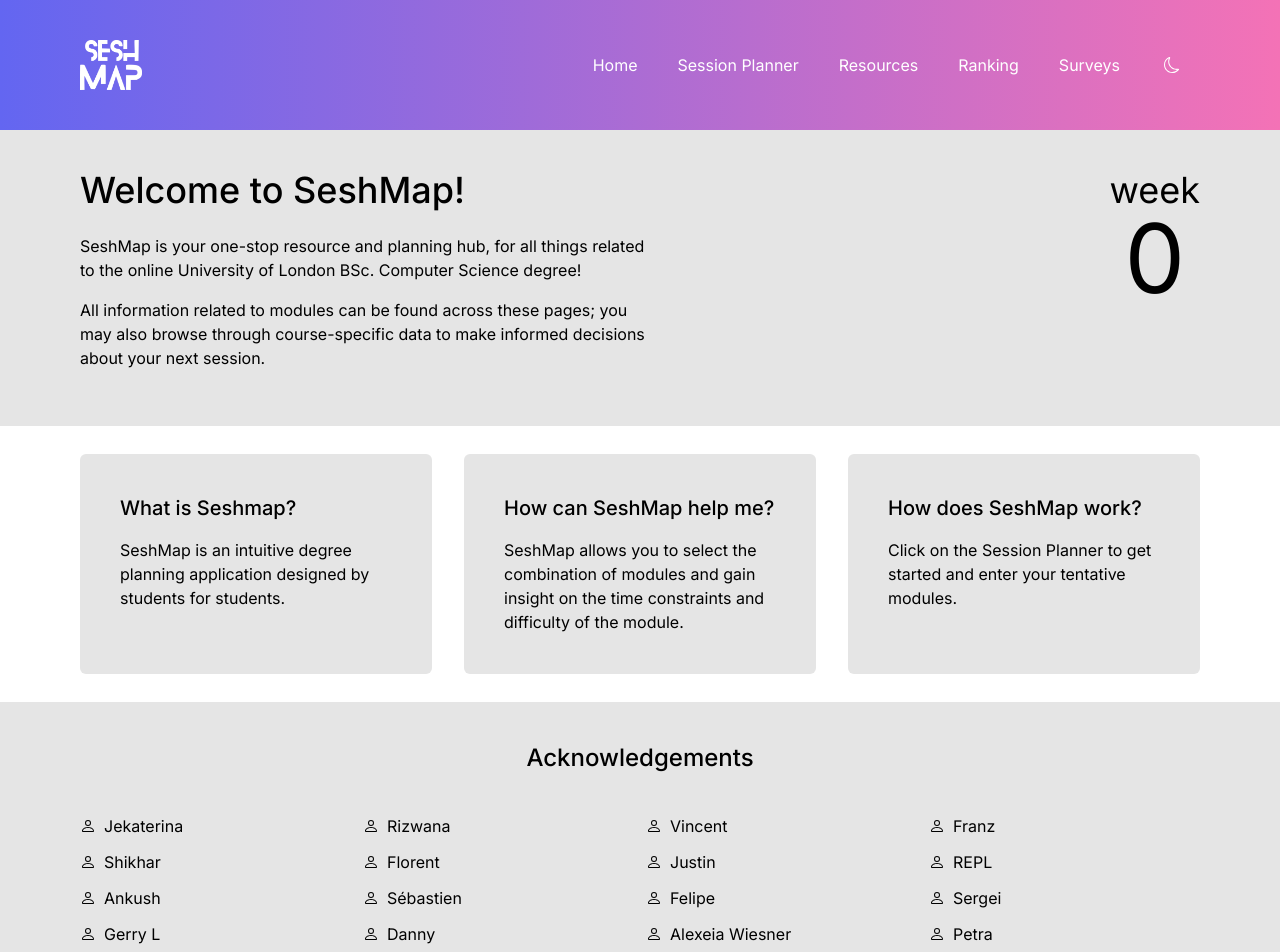
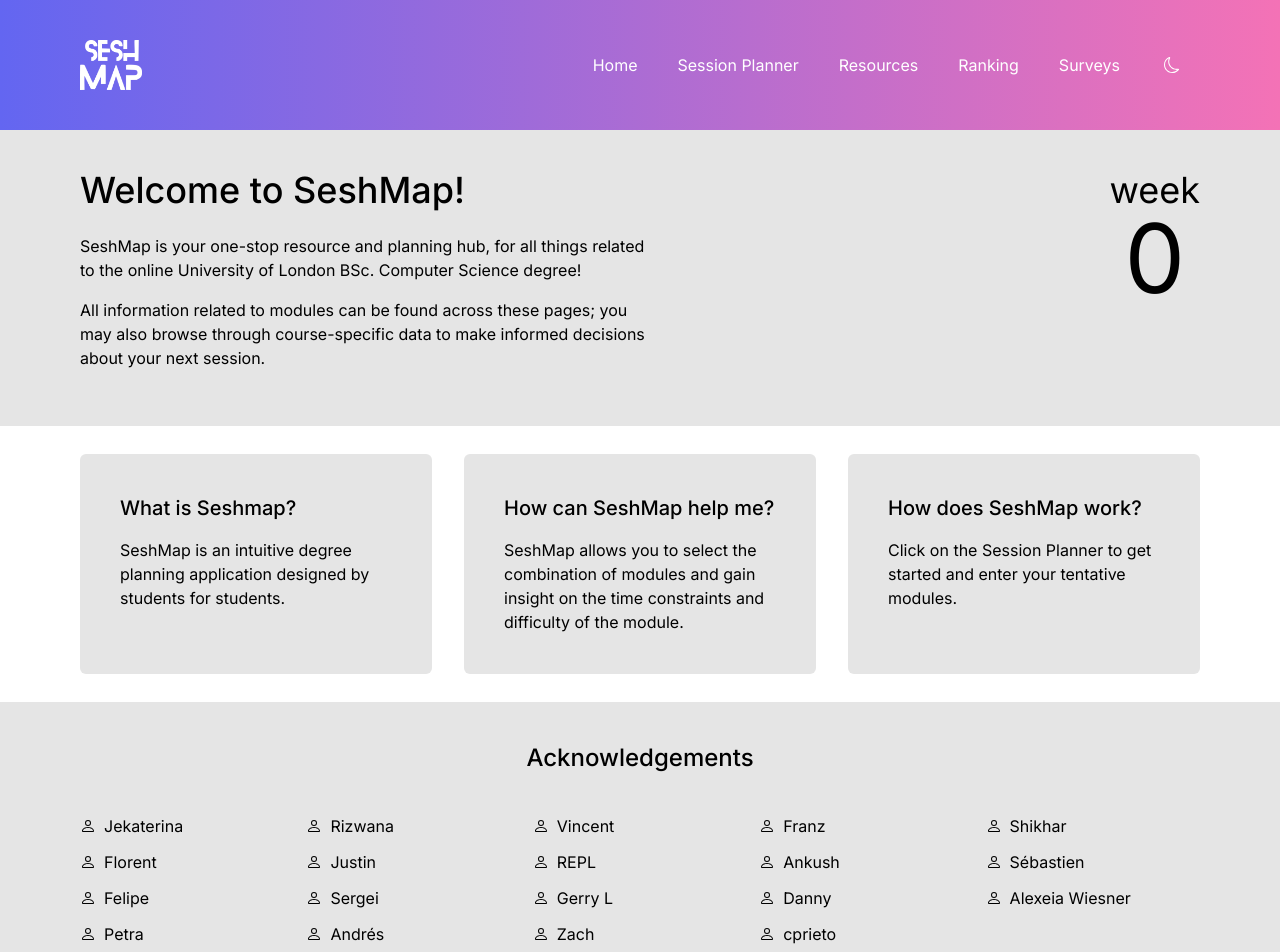
Before and after one commit to jberkovica/SeshMap, a Next.js app: page / in a window 1280 px wide. Shown: the top 952 px of the page. Built offline with nearby package versions, Linux system fonts and the light colour scheme.

Commit message:
xl 5 for contributors

```diff
--- a/src/components/home/home-acknowledgements/home-acknowledgements.tsx
+++ b/src/components/home/home-acknowledgements/home-acknowledgements.tsx
@@ -11,7 +11,7 @@
                 <h2 className="mb-10 text-center text-2xl font-medium">
                     Acknowledgements
                 </h2>
-                <div className="grid grid-cols-2 justify-items-start gap-3 md:grid-cols-3 lg:grid-cols-4">
+                <div className="grid grid-cols-2 justify-items-start gap-3 md:grid-cols-3 lg:grid-cols-4 xl:grid-cols-5">
                     {contributors.map(({ name, link }) => (
                         <ContributorLink key={link} name={name} href={link} />
                     ))}
```
